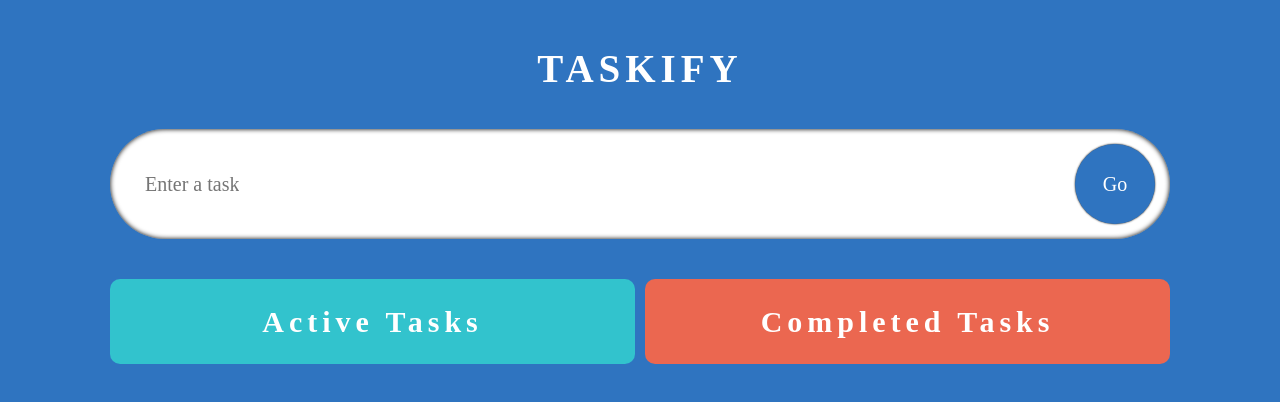
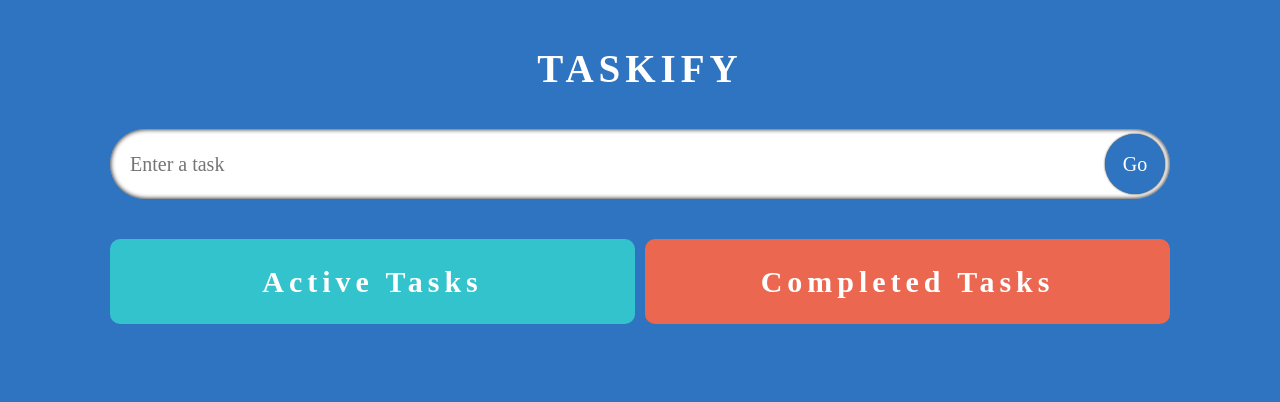
Before and after one commit to Adej0la/taskify-with-react-dnd, a React (Vite) app: page / in a window 1280 px wide. Shown: the top 402 px of the page. Built offline with nearby package versions, Linux system fonts and the light colour scheme; a web font is replaced by a local one.

Commit message:
Revert "style: change style for task entry form"
This reverts commit aeb374ff618dcf7a5c32ff23a643d4cac6832bec.

```diff
--- a/src/App.tsx
+++ b/src/App.tsx
@@ -1,4 +1,5 @@
 import React, { useState } from "react";
+import reactLogo from "./assets/react.svg";
 import "./App.css";
 import { Todo } from "./model";
 import InputField from "./components/input-field/InputField";
@@ -15,7 +16,7 @@ const App: React.FC = () => {
     e.preventDefault();
 
     todo
-      ? (setTodos([...todos, { id: Date.now(), todo: todo, isDone: false }]),
+      ? (setTodos([...todos, { id: Date.now(), todo: "todo", isDone: false }]),
         setTodo(""))
       : null;
   };
@@ -42,12 +43,13 @@ const App: React.FC = () => {
     }
 
     if (destination.droppableId === "TodosList") {
-      add = active[destination.index];
-      active.splice(destination.index, 1);
+      active.splice(destination.index, 0, add);
     } else {
-      add = complete[destination.index];
-      complete.splice(destination.index, 1);
+      complete.splice(destination.index, 0, add);
     }
+
+    setCompletedTodos(complete);
+    setTodos(active);
   };
   return (
     <DragDropContext onDragEnd={onDragEnd}>
--- a/src/components/input-field/InputField.css
+++ b/src/components/input-field/InputField.css
@@ -1,63 +1,38 @@
 .input {
   display: flex;
+  gap: var(--space-s-m);
+  position: relative;
+  font-size: inherit;
+}
+
+.input__box {
+  /* flex-basis: 80%; */
+  flex-grow: 1;
+  border-radius: var(--space-l);
   border: none;
-  border-radius: var(--space-2xl);
-  box-shadow: inset 0 0 5px black;
-  background-color: #fff;
-  gap: var(--space-3xs-2xs);
-  padding: var(--space-2xs-xs);
   font-size: inherit;
   transition: 0.2s;
+  box-shadow: inset 0 0 5px black;
 }
-.input:focus {
+
+.input__box:focus {
   box-shadow: 0 0 10px 1000px rgba(0, 0, 0, 0.3);
 }
 
-.input__box {
-  flex-grow: 1;
-  border-top-left-radius: inherit;
-  border-bottom-left-radius: inherit;
-  border: none;
-  padding-left: var(--space-3xs-2xs);
-  outline: none;
-  font-size: inherit;
-  position: relative;
-}
-.input__box::-webkit-input-placeholder {
+.input__submit {
   position: absolute;
+  right: var(--space-3xs);
   top: 50%;
   transform: translateY(-50%);
-}
-.input__box::-moz-placeholder {
-  position: absolute;
-  top: 50%;
-  transform: translateY(-50%);
-}
-.input__box:-ms-input-placeholder {
-  position: absolute;
-  top: 50%;
-  transform: translateY(-50%);
-}
-.input__box::-ms-input-placeholder {
-  position: absolute;
-  top: 50%;
-  transform: translateY(-50%);
-}
-.input__box::placeholder {
-  position: absolute;
-  top: 50%;
-  transform: translateY(-50%);
-}
-
-.input__submit {
+  aspect-ratio: 1;
+  width: var(--space-l-xl);
+  border: none;
   border-radius: 50%;
-  aspect-ratio: 1;
-  width: var(--space-xl-2xl);
-  border: none;
   background-color: #2f74c0;
   transition: 0.2s all;
   box-shadow: 0 0 2px black;
 }
 .input__submit:active {
+  transform: translateY(-50%) scale(0.8);
   box-shadow: 0 0 1px black;
 }
```
